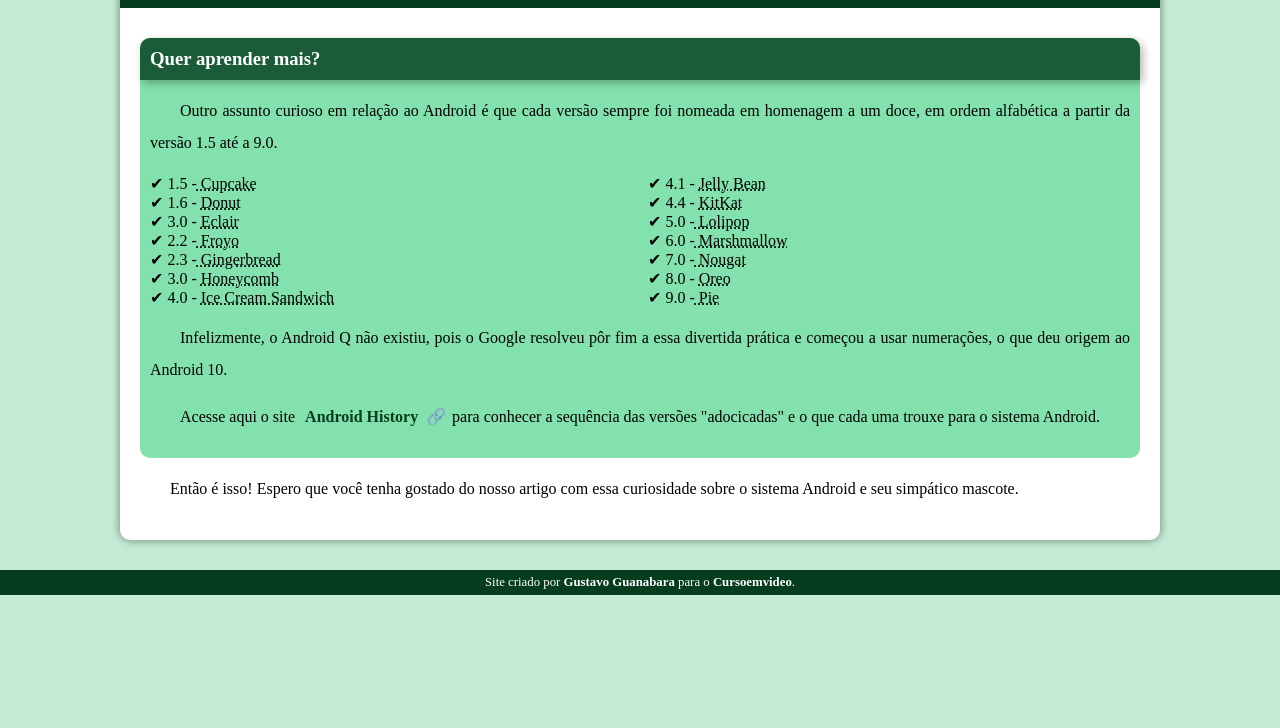
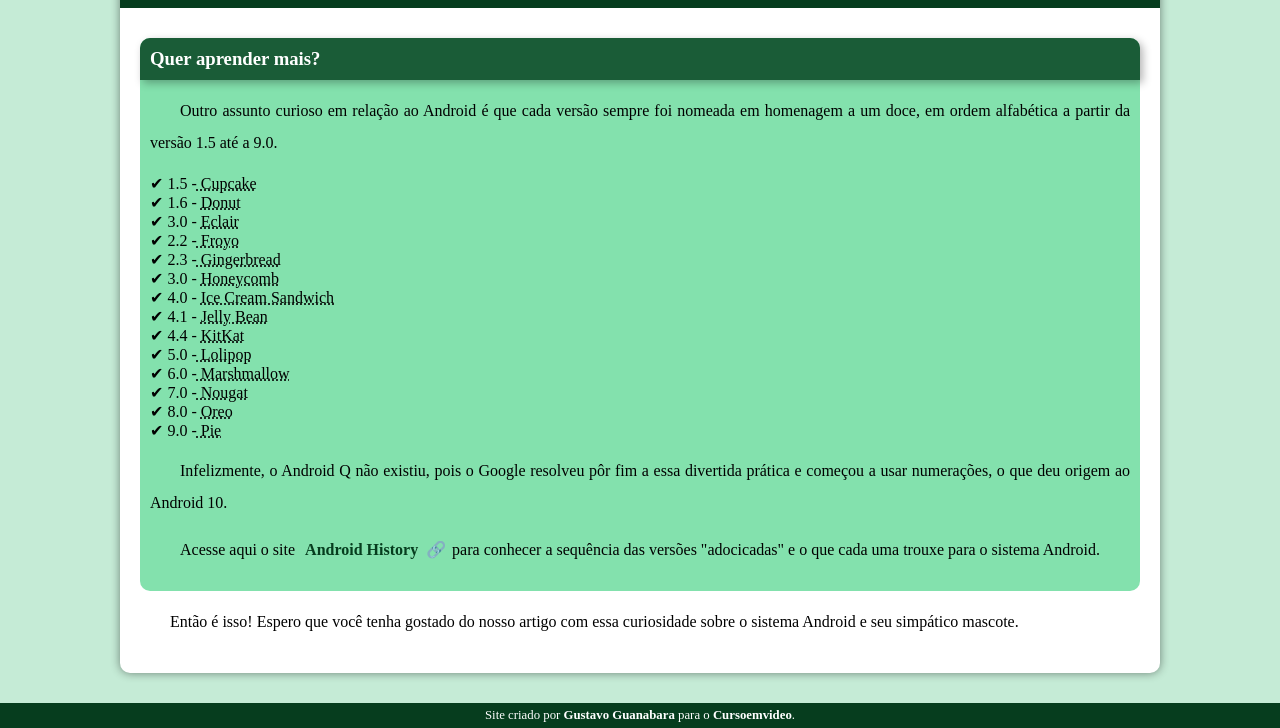
Before and after one commit to alinegoncalvess/projeto-android, a plain HTML site: page index.html in a window 1280 px wide. Shown: the part 2442-3170 px from the top of the page. Before the commit the page ends 3037 px from the top, so only its background shows below. Drawn offline with Linux system fonts and the light colour scheme.

Commit message:
Update style.css

```diff
--- a/style/style.css
+++ b/style/style.css
@@ -179,10 +179,11 @@ aside > h3 {
     box-shadow: 3px 3px 8px rgba(0, 0, 0, 0.295);
 }
 
-aside > ul {
+aside > ul li{
     list-style-type: '\2714\00a0';
     list-style-position: inside;
     columns: 2;
+   text-decoration: none;
 }
 footer {
     background-color: var(--cor5);
```
